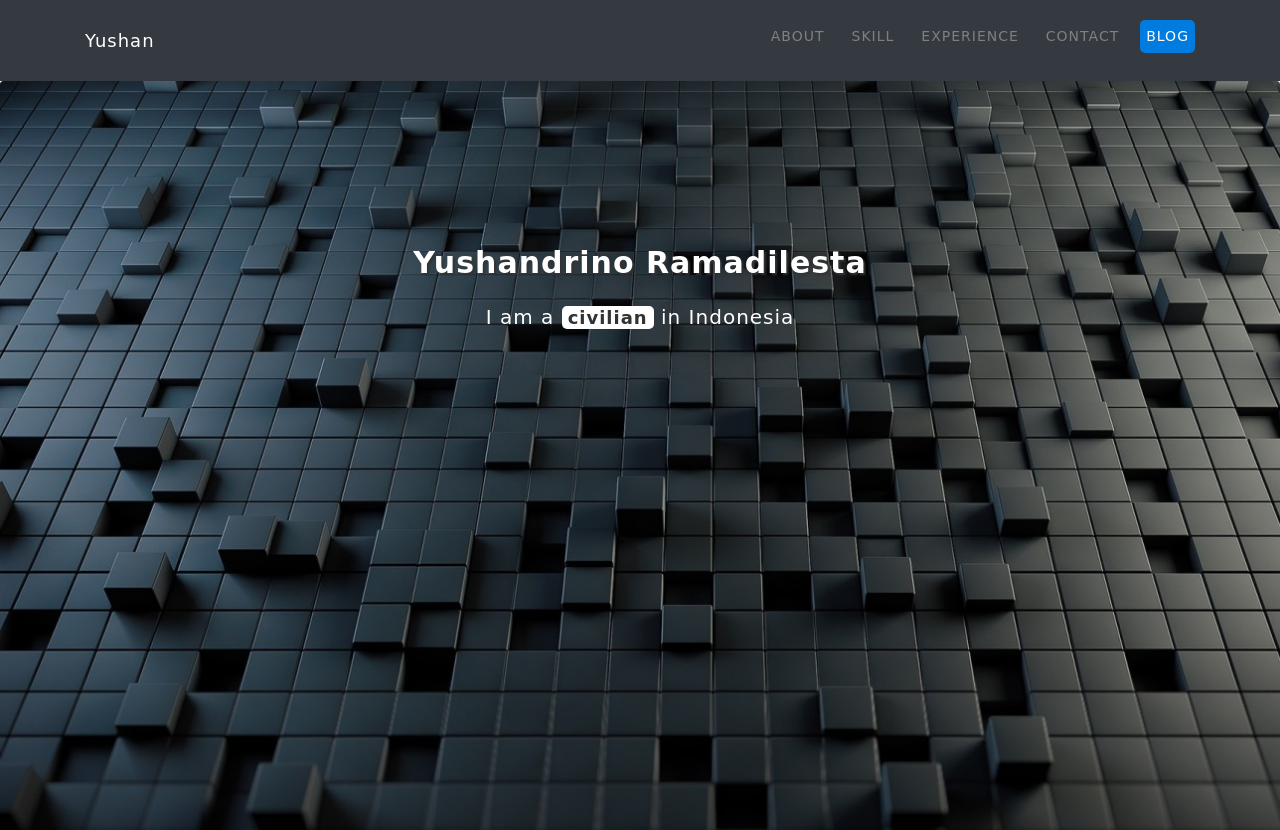
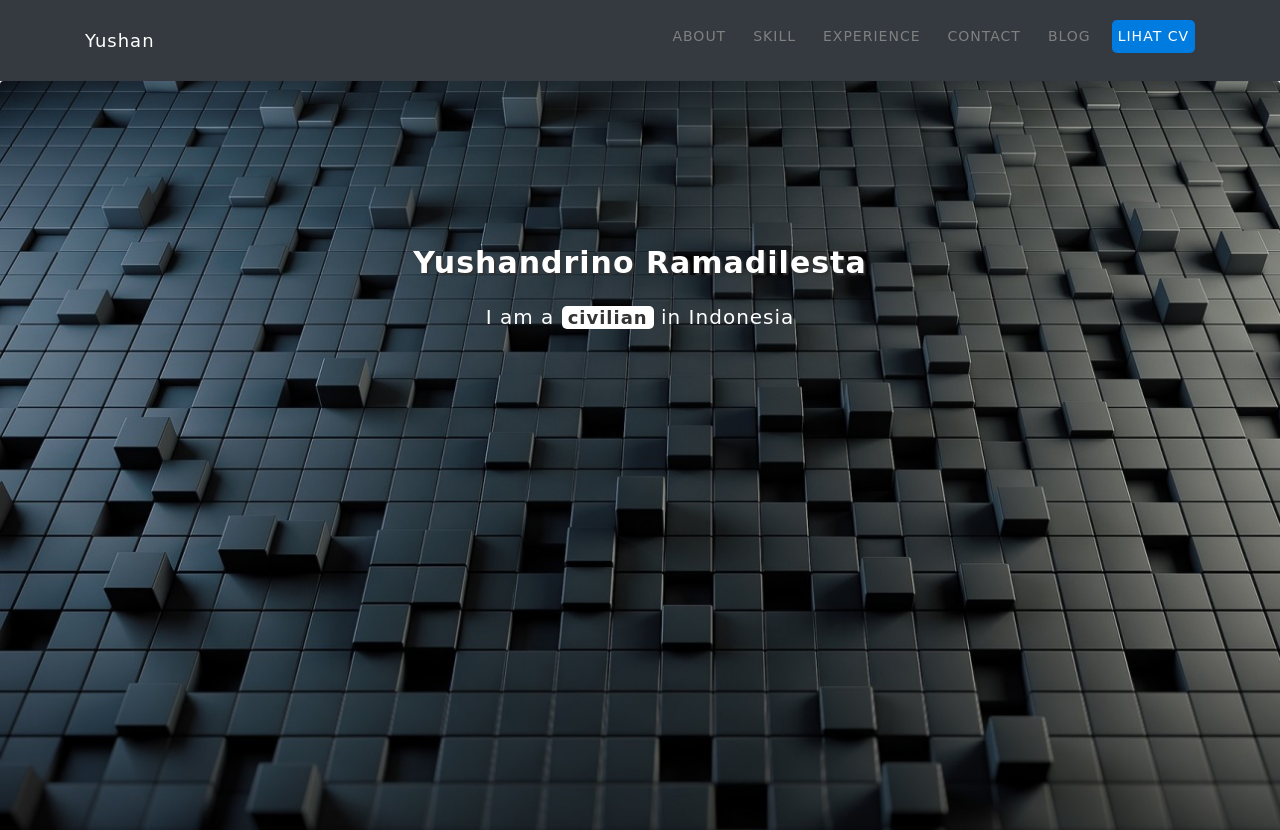
Before and after one commit to paditechno/yushandrino.github.io, a plain HTML site: page index.html in a window 1280 px wide. Shown: the top 830 px of the page. Drawn offline with nearby package versions, Linux system fonts and the light colour scheme; a web font is replaced by a local one.

Commit message:
Update index.html

```diff
--- a/index.html
+++ b/index.html
@@ -40,7 +40,10 @@
             <a class="nav-link" href="#contact">Contact</a>
           </li>
           <li class="nav-item">
-            <a class="nav-link" href="https://catatanshand.blogspot.com" id="btn-primary">blog</a>
+            <a class="nav-link" href="https://catatanshand.blogspot.com" target="_blank">Blog</a>
+          </li>
+          <li class="nav-item">
+            <a class="nav-link" href="https://drive.google.com/file/d/1PTtw3kCNa2lj2FFfm0o-7GjAH5punqeF/view?usp=sharing" id="btn-primary" target="_blank">Lihat CV</a>
           </li>
         </ul>
       </div>
@@ -141,7 +144,7 @@
             <h5 class="card-title card-title-duration">12 agustus 2019 - 31 Mei 2020</h5>
             <p class="card-text">Menjadi Engineer Laptop Selama 9 Bulan, memiliki tugas antara lain:</p>
               <div class="job-desc">
-                <p class="list-job-desc">(-) Melakukan analisi, maintenance dan troubleshooting pada komputer dan juga laptop.</p>
+                <p class="list-job-desc">(-) Melakukan analisis, maintenance dan juga troubleshooting pada komputer desktop (PC) dan juga laptop.</p>
                 <p class="list-job-desc">(-) Melakukan pergantian sparepart pada komputer dan laptop yang rusak jika membutuhkan pergantian sparepart.</p>
                 <p class="list-job-desc">(-) Melayani dan menghandle keluhan dan permintaan customer</p>
                 <p class="list-job-desc">(-) Melakukan updated status perbaikan unit customer pada website</p>
@@ -202,4 +205,5 @@
     <script src="https://cdn.jsdelivr.net/npm/popper.js@1.16.1/dist/umd/popper.min.js" integrity="sha384-9/reFTGAW83EW2RDu2S0VKaIzap3H66lZH81PoYlFhbGU+6BZp6G7niu735Sk7lN" crossorigin="anonymous"></script>
     <script src="https://stackpath.bootstrapcdn.com/bootstrap/4.5.2/js/bootstrap.min.js" integrity="sha384-B4gt1jrGC7Jh4AgTPSdUtOBvfO8shuf57BaghqFfPlYxofvL8/KUEfYiJOMMV+rV" crossorigin="anonymous"></script>
   </body>
+  <!-- Version 1.0 Senin, 14 - September - 2020 -->
 </html>
```
